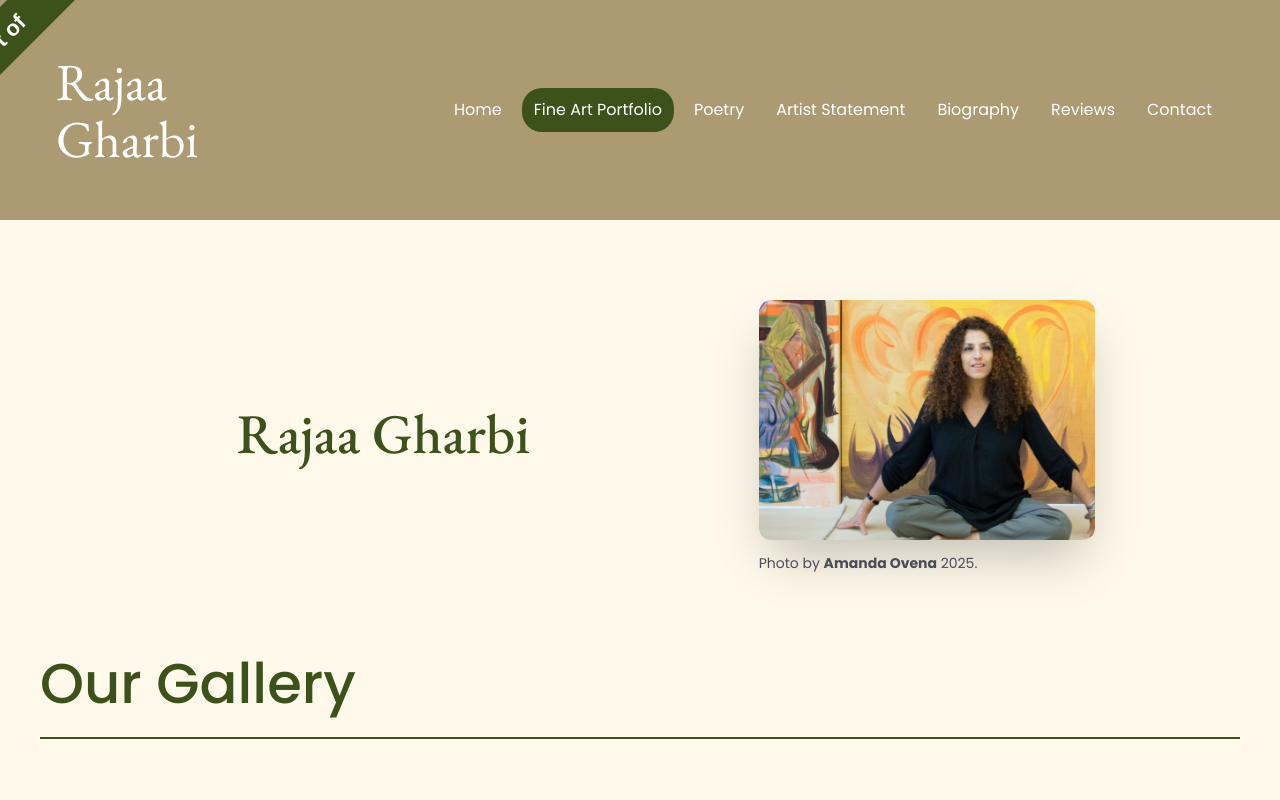
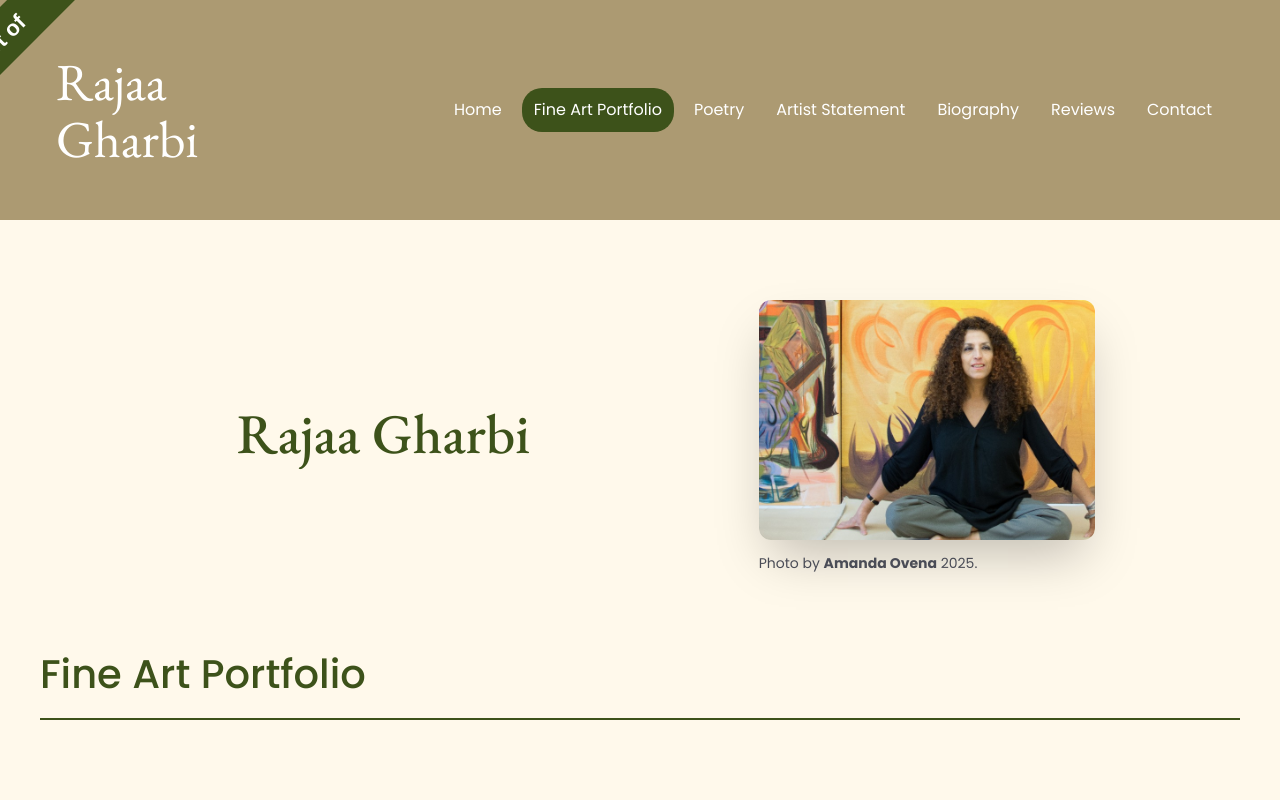
Before and after one commit to Shur0v/artist, a Next.js app: page /art in a window 1280 px wide. Shown: the top 800 px of the page. Built offline with nearby package versions, Linux system fonts and the light colour scheme; a web font is replaced by a local one.

Commit message:
Full Gallery changed

```diff
--- a/src/app/(site)/_components/art/arttop.tsx
+++ b/src/app/(site)/_components/art/arttop.tsx
@@ -250,7 +250,7 @@ export default function Arttop() {
             - text-[36px] md:text-[56px]: Font sizes can be modified
           */}
           <div className="pb-5 border-b-2 border-color2 w-full inline-flex justify-start items-center gap-2.5">
-            <div className="justify-start text-color2 text-[36px] md:text-[56px] font-medium leading-[1.2]">Our Gallery</div>
+            <div className="justify-start text-color2 text-[30px] md:text-[40px] font-medium leading-[1.2]">Fine Art Portfolio</div>
           </div>
 
           {/*
```
